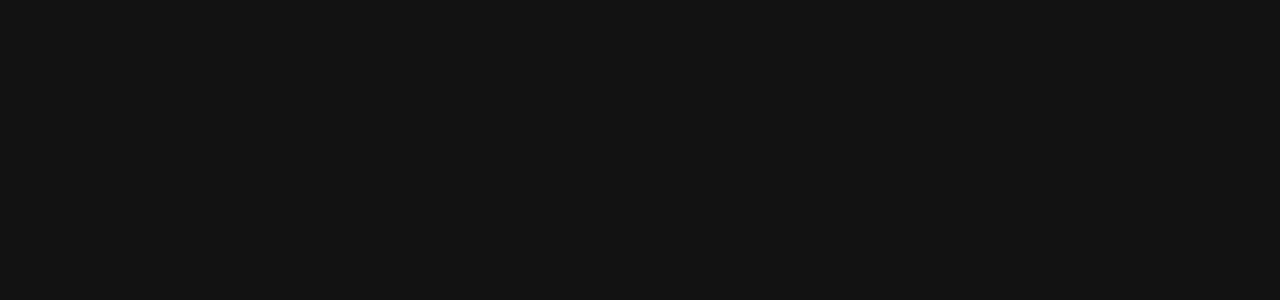
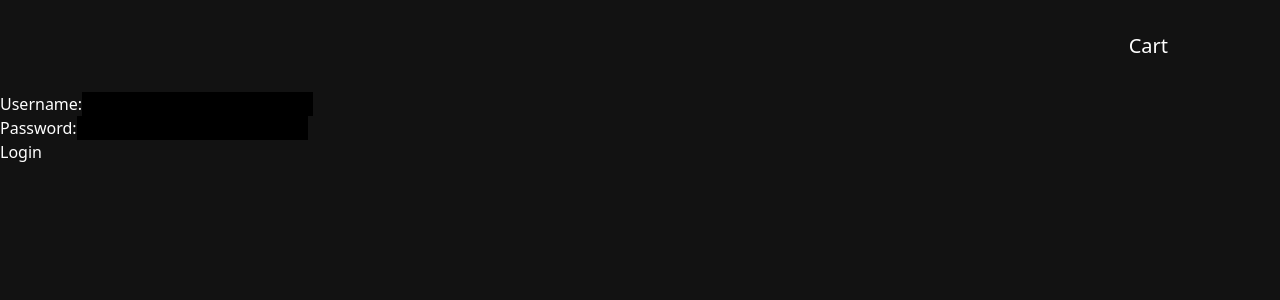
Before and after one commit to longhb69/Game_Store_FontEnd, a React (Create React App) app: page /login in a window 1280 px wide. Before the commit this address had no page. Shown: the top 300 px of the page. Built offline with nearby package versions, Linux system fonts and the light colour scheme.

Commit message:
login page

```diff
--- a/src/App.js
+++ b/src/App.js
@@ -3,15 +3,20 @@ import './index.css';
 import Home from './pages/Home';
 import { BrowserRouter, Routes, Route } from 'react-router-dom';
 import CategoryGame from './pages/CategoryGame';
+import Header from './components/Header';
+import Login from './pages/Login';
 
 function App() {
   return (
     <BrowserRouter>
+        <Header>
           <Routes>
               <Route path="" element={<Home/>}/>
               <Route path="/app/:slug" element={<GameDeatail/>}/>
               <Route path="/category/:slug" element={<CategoryGame/>}/>
+              <Route path="/login" element={<Login/>}/>
           </Routes>
+        </Header>
     </BrowserRouter>
   );
 }
--- /dev/null
+++ b/src/components/Header.js
@@ -0,0 +1,15 @@
+import { useContext, useEffect } from 'react';
+import { NavLink,Link } from 'react-router-dom';
+
+export default function Header(props) {
+    return (
+        <>
+            <div className='flex justify-end mx-28 py-8' >
+                <Link to={'#'}>
+                    <p className='text-white text-xl flex flex-end'>Cart</p>
+                </Link>
+            </div>
+        {props.children}
+        </>
+    );
+}
--- a/src/pages/GameDeatail.js
+++ b/src/pages/GameDeatail.js
@@ -1,6 +1,7 @@
 import { useRef, useEffect, useState } from 'react';
 import { useParams } from 'react-router-dom';
 import { baseUrl } from '../shared';
+import { Link, useNavigate, useLocation } from 'react-router-dom';
 import axios from 'axios';
 
 export default function GameDeatail() {
@@ -8,6 +9,7 @@ export default function GameDeatail() {
     const { slug } = useParams();
     const [game, setGame] = useState();
     const [categories, setCategories] = useState();
+    const navigate = useNavigate();
 
     useEffect(() => {
         const url = baseUrl + 'api/game/' + slug
@@ -22,41 +24,67 @@ export default function GameDeatail() {
             videoRef.current.play();
           }
       }, [game]);
+    function addCart(game_id) {
+        const url = baseUrl + 'cart/'
+        const data = {special:false,dlc:false,game_id:game_id, cart_id: 4515122064}
+        fetch(url,{
+            method: 'POST',
+            headers: {
+                'Content-Type': 'application/json'
+            },
+            body: JSON.stringify(data),
+        }).then((response) => {
+            if (response.status === 403) {
+                navigate('/login')
+            }
+            else if(!response.ok) {
+                throw new Error('Something went wrong')
+            }
+            return response.json();
+        }).catch((e) => {
+        })
+    }
     return (
         <>
             { game && (
                 <>
-                    <div className='mx-auto w-4/6'>
+                    <div className='mx-auto w-4/6 mt-20'>
                         <div className='text-white text-5xl'>
                             {game.name}
                         </div>
-                        <div>
-                            <div>
-                                <video ref={videoRef} className="video" controls preload="auto" muted>
+                        <div className='flex mt-5 max-w-7xl'>
+                            <div className='basis-2/3'>
+                                <div className=''>
+                                    <video ref={videoRef} className="max-w-full" controls preload="auto" muted>
                                         <source src={game.video} type="video/mp4" />
                                         <span>Your browser does not support the video tag.</span>
                                     </video>
                                 </div>
-                            <div className='text-white'>
-                                <div>
+                            </div>
+                            <div className='text-white basis-1/3 ml-7'>
+                                <div className='mb-3'>
                                     <img src={game.image}/>
                                 </div>
-                                <div>
-                                    <p className='text-white'>{game.overview_description}</p>
+                                <div className='mb-3'>
+                                    <p className='text-white text-sm'>{game.overview_description}</p>
                                 </div>
                                 <div>
+                                    <div className='flex flex-nowrap'>
+                                        <span className='basis-2/5 text-white'>RELEASE DATE:</span>
+                                        <span className='basis-3/5 text-white'>{game.year}</span>
+                                    </div>
+                                    <div className='flex flex-nowrap'>
+                                        <span className='basis-2/5 text-white'>Developer:</span>
+                                        <a href="#" className='basis-3/5 text-white'>null</a>
+                                    </div>
+                                    <div className='flex flex-nowrap'>
+                                        <span className='basis-2/5 text-white'>Publisher:</span>
+                                        <a href="#" className='basis-3/5 text-white'>null</a>
+                                    </div>
+                                </div>
+                                <div className=''>
                                     <div>
-                                        <span className='text-white'>RELEASE DATE:</span>
-                                        <span className='text-white'>{game.year}</span>
-                                    </div>
-                                    <div>
-                                        <span className='text-white'>Developer:</span>
-                                        <span className='text-white'>null</span>
-                                    </div>
-                                    <div>
-                                        <span className='text-white'>Publisher:</span>
-                                        <span className='text-white'>null</span>
-                                    </div>
+                                        <p>{game.price}<span className="underline">đ</span></p>
                                     </div>
                                     <div>
                                         <button>
@@ -64,7 +92,12 @@ export default function GameDeatail() {
                                         </button>
                                     </div>
                                     <div>
-                                    <button>
+                                        <button
+                                            onClick={(e) => {
+                                                e.preventDefault()
+                                                addCart(game.id)
+                                            }}
+                                        >
                                             <span>ADD TO CART</span>
                                         </button>
                                     </div>
@@ -75,8 +108,9 @@ export default function GameDeatail() {
                                     </div>
                                 </div>
                             </div>
-                        <div>
-                            <div>
+                        </div>
+                        <div className='flex flex-row mb-10 mt-10'>
+                            <div className='flex flex-col px-5 border-r border-l'>
                                 <div className='text-white'>
                                     <div>
                                         <span>Genres</span>
@@ -85,7 +119,9 @@ export default function GameDeatail() {
                                         {categories
                                             ? categories.map((category) => {
                                                 return (
-                                                    <span>{category.name}</span>
+                                                    <Link to={`/category/${category.slug}`} key={category.id}>
+                                                        <span className='mr-2 underline hover:no-underline'>{category.name},</span>
+                                                    </Link>
                                                 )
                                             })
                                         : null}
@@ -95,16 +131,16 @@ export default function GameDeatail() {
                         </div>
                         <div className='text-white'>
                             <div>
-                                <p>ABOUT THIS GAME</p>
-                                <p dangerouslySetInnerHTML={{ __html: game.detail_description }}></p>
+                                <h2 className='text-lg border-b'>ABOUT THIS GAME</h2>
+                                <p className='mt-5' dangerouslySetInnerHTML={{ __html: game.detail_description }}></p>
                             </div>
                         </div>
                         <div className='text-white text-lg'>
-                            <div>
-                                <span>System Requirements</span>
+                            <div className='text-xl border-b py-2'>
+                                <span className=''>System Requirements</span>
                             </div>
-                            <div className='container'>
-                               <div className='MINIMUM div'>
+                            <div className='container flex'>
+                               <div className='MINIMUM div basis-1/2'>
                                     <ul>
                                        <strong>Minimum</strong>
                                        <br/>
@@ -132,7 +168,7 @@ export default function GameDeatail() {
                                        </ul>
                                     </ul>
                                </div>
-                               <div className='RECOMMENDED div'>
+                               <div className='RECOMMENDED div basis-1/2'>
                                     <ul>
                                     <strong>RECOMMENDED</strong>
                                     <br/>
--- /dev/null
+++ b/src/pages/Login.js
@@ -0,0 +1,58 @@
+import React, { useState } from 'react';
+import { baseUrl } from '../shared';
+import axios from 'axios';
+
+export default function Login() {
+    const [username, setUsername] = useState();
+    const [password, setPassword] = useState();
+
+
+    function login(e) {
+        e.preventDefault();
+        const url = baseUrl + 'api/token/';
+        axios.post(url, {
+            username: username,
+            password: password,
+            headers: {
+                'Content-Type': 'application/json'
+            }
+        }).then((response) => {
+            console.log(response)
+        }).catch((e) => {
+
+        })
+    };
+    return (
+        <div className='text-white mx-auto'>
+      <form onSubmit={login}>
+        <label>
+          Username:
+          <input
+            type="text"
+            name="username"
+            className='bg-black'
+            value={username}
+            onChange={(e) => {
+                setUsername(e.target.value)
+            }}
+          />
+        </label>
+        <br />
+        <label>
+          Password:
+          <input
+            className='bg-black'
+            type="password"
+            name="password"
+            value={password}
+            onChange={(e) => {
+                setPassword(e.target.value)
+            }}
+          />
+        </label>
+        <br />
+        <button type="submit">Login</button>
+      </form>
+    </div>
+    )
+}
```
Lines whose indentation alone changed are shown as unchanged.
